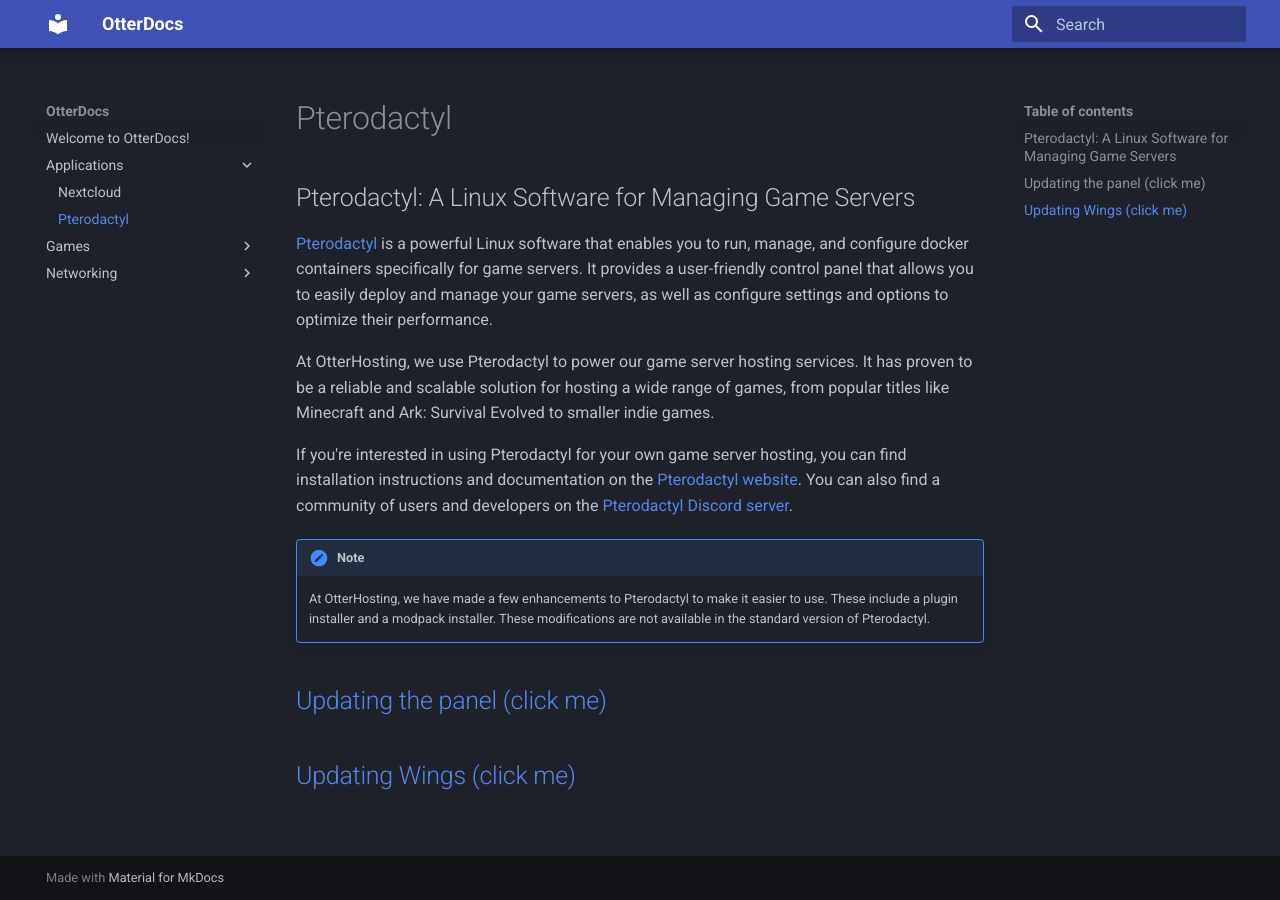
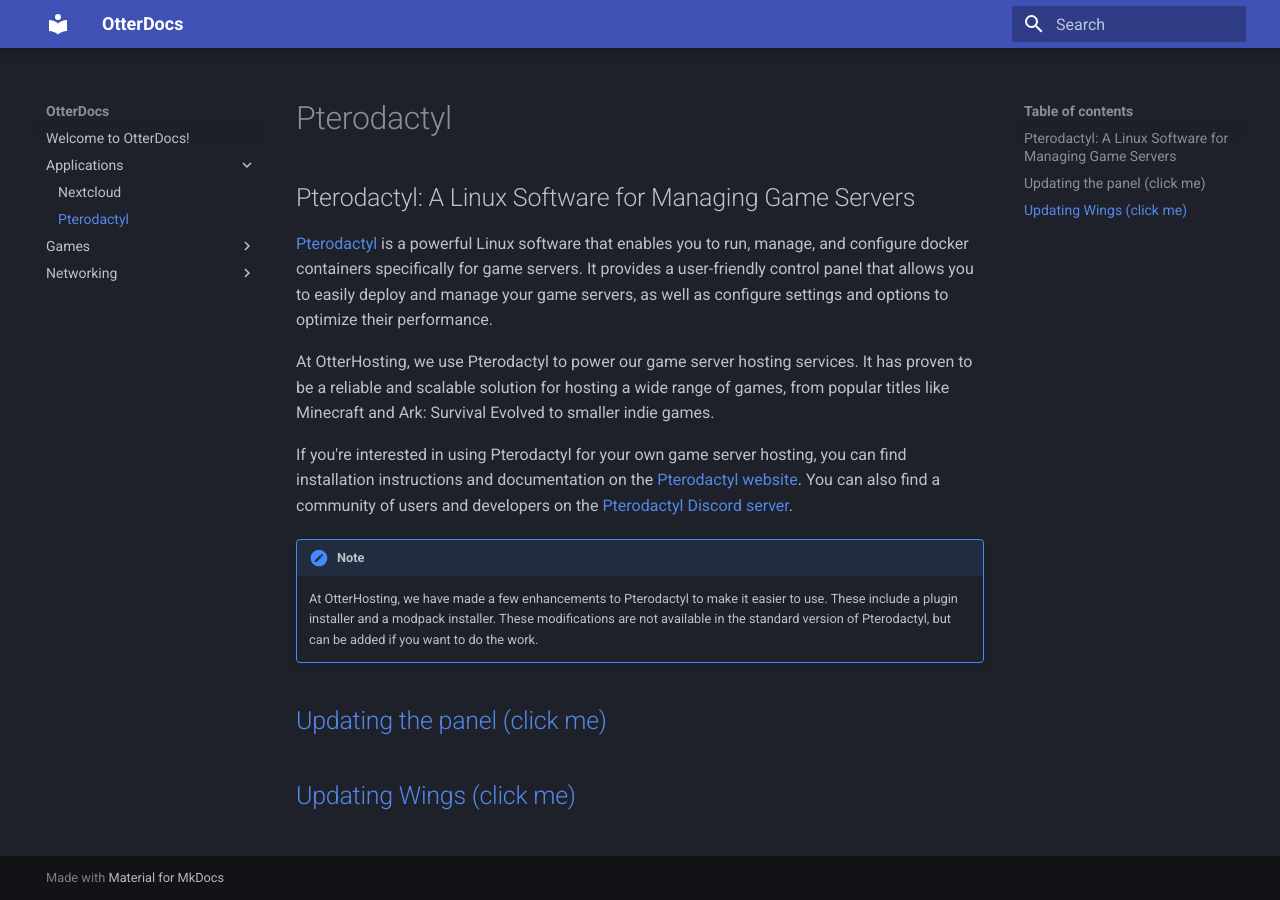
Before and after one commit to DeeKahy/OtterDocs, an MkDocs documentation site: the page built from docs/Applications/Pterodactyl.md, in a window 1280 px wide. Built offline with MkDocs 1.6.1 and Material for MkDocs 9.7.7, drawn with Linux system fonts in a browser that asks for light colours.

Commit message:
less guarded

```diff
--- a/docs/Applications/Pterodactyl.md
+++ b/docs/Applications/Pterodactyl.md
@@ -10,7 +10,7 @@
 
 !!! note
 
-    At OtterHosting, we have made a few enhancements to Pterodactyl to make it easier to use. These include a plugin installer and a modpack installer. These modifications are not available in the standard version of Pterodactyl.
+    At OtterHosting, we have made a few enhancements to Pterodactyl to make it easier to use. These include a plugin installer and a modpack installer. These modifications are not available in the standard version of Pterodactyl, but can be added if you want to do the work.
 
 ## [Updating the panel (click me)](https://pterodactyl.io/panel/1.0/updating.html)
 
```
